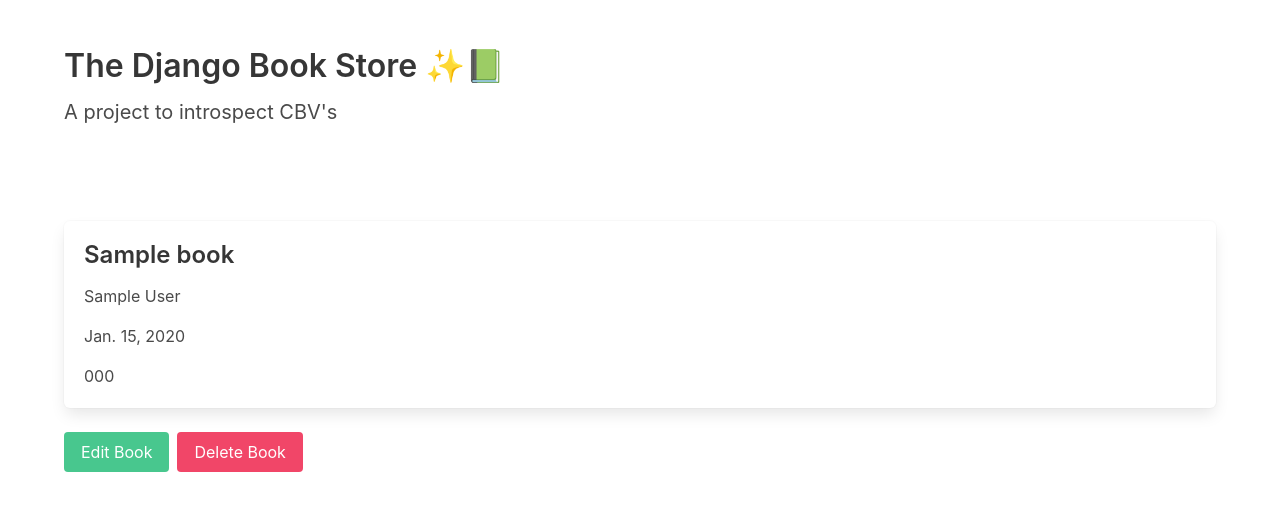
After one commit to sjbitcode/django-cbv-inspect, a Django app: page /books/1/ in a window 1280 px wide. The commit adds this page. Shown: the top 511 px of the page. Run offline with Django 3.2, Linux system fonts and the light colour scheme; tables that the repository leaves empty hold one stand-in row (values such as "Sample post"); some libraries are stand-ins or nearby versions.

Commit message:
cbv detailview, wire up links from index page to detail page

```diff
--- a/books/models.py
+++ b/books/models.py
@@ -3,6 +3,7 @@
 
 from django.db import models
 from django.db.models.signals import pre_save
+from django.urls import reverse
 
 
 # Create a digit with of length x
@@ -17,6 +18,9 @@
 
     def __str__(self) -> str:
         return f"Book <{self.name[:50]}>"
+
+    def get_absolute_url(self):
+        return reverse("book_detail", kwargs={"pk": self.pk})
 
 
 class Author(models.Model):
--- a/books/urls.py
+++ b/books/urls.py
@@ -1,5 +1,8 @@
 from django.urls import path
 
-from .views import BookListView
+from . import views
 
-urlpatterns = [path("", BookListView.as_view(), name="books")]
+urlpatterns = [
+    path("", views.BookListView.as_view(), name="books"),
+    path("<int:pk>/", views.BookDetailView.as_view(), name="book_detail"),
+]
--- a/books/views.py
+++ b/books/views.py
@@ -12,3 +12,7 @@
 
 class BookListView(ListView):
     model = Book
+
+
+class BookDetailView(DetailView):
+    model = Book
--- a/templates/base.html
+++ b/templates/base.html
@@ -20,7 +20,9 @@
     <section class="section">
         <div class="container">
             <div class="content">
-                <h1 class="title">The Django Book Store ✨📗</h1>
+                <a href="{% url 'books' %}">
+                    <h1 class="title">The Django Book Store ✨📗</h1>
+                </a>
                 <p class="subtitle">A project to introspect CBV's</p>
             </div>
         </div>
--- /dev/null
+++ b/templates/books/book_detail.html
@@ -0,0 +1,19 @@
+{% extends 'base.html' %}
+
+{% block title %}Book List{% endblock %}
+
+{% block content %}
+
+<div class="box">
+    <h3>{{ object.name }}</h3>
+    <p>{{ object.author.name }}</p>
+    <p>{{ object.published }}</p>
+    <p>{{ object.isbn }}</p>
+</div>
+
+<div class="buttons">
+    <button class="button is-success">Edit Book</button>
+    <button class="button is-danger">Delete Book</button>
+</div>
+
+{% endblock %}
--- a/templates/books/book_list.html
+++ b/templates/books/book_list.html
@@ -19,7 +19,11 @@
     <tbody>
         {% for book in object_list %}
         <tr>
-            <td>{{ book.name }}</td>
+            <td>
+                <a href="{{ book.get_absolute_url }}">
+                    {{ book.name }}
+                </a>
+            </td>
             <td>{{ book.author.name }}</td>
             <td>{{ book.published }}</td>
             <td>{{ book.isbn }}</td>
--- a/testproject/urls.py
+++ b/testproject/urls.py
@@ -16,4 +16,7 @@
 from django.contrib import admin
 from django.urls import path, include
 
-urlpatterns = [path("admin/", admin.site.urls), path("", include("books.urls"))]
+urlpatterns = [
+    path("admin/", admin.site.urls),
+    path("books/", include("books.urls")),
+]
```
